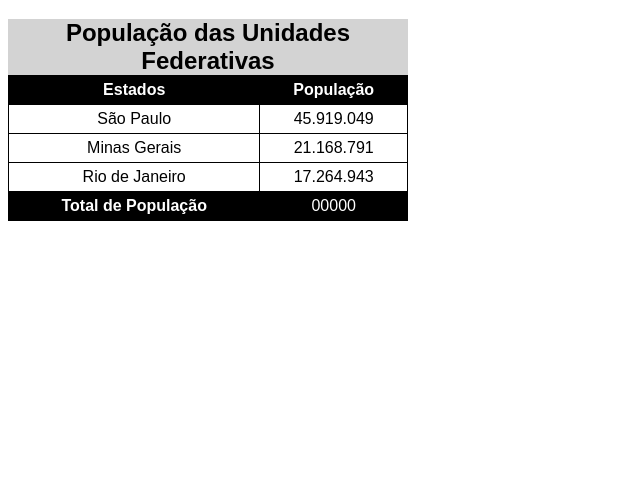
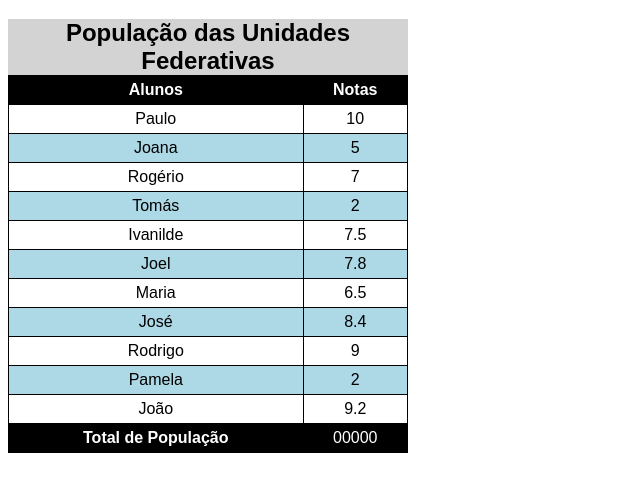
Before and after one commit to ThiagoVini-dev/html_css, a plain HTML site: page Exercicios/ex 023/tabela002.html in a window 1280 px wide. Shown: the part 61-552 px from the top of the page, without its empty margins (0-640 px from the left). Drawn offline with Linux system fonts and the light colour scheme.

```diff
--- a/Exercicios/ex 023/tabela002.html
+++ b/Exercicios/ex 023/tabela002.html
@@ -12,12 +12,21 @@
             border: 1px solid black;
             border-collapse: collapse;
             width: 400px;
-
+            height: 300px;
+            position: relative;
         }
         caption{
             font-size: 1.5em;
             font-weight: bold;
             background-color: lightgray;
+        }
+        tbody > tr:nth-child(even){ /* odd = ímpar, even = par*/
+            background-color: lightblue;
+        }
+        thead > tr > th { /* seletor destinado a congelar cabeçalho*/
+            position: sticky;
+            top: 0;
+            background-color: black;
         }
         td{
             border: 1px solid black;
@@ -48,22 +57,54 @@
         <caption>População das Unidades Federativas</caption>
         <thead>
             <tr>
-                <th scope="col">Estados</th>
-                <th scope="col">População</th>
+                <th scope="col">Alunos</th>
+                <th scope="col">Notas</th>
             </tr>
         </thead>
         <tbody>
             <tr>
-                <td>São Paulo</td>
-                <td>45.919.049</td>
+                <td> Paulo</td>
+                <td>10</td>
             </tr>
             <tr>
-                <td>Minas Gerais</td>
-                <td>21.168.791</td>
+                <td>Joana</td>
+                <td>5</td>
             </tr>
             <tr>
-                <td>Rio de Janeiro</td>
-                <td>17.264.943</td>
+                <td>Rogério</td>
+                <td>7</td>
+            </tr>
+            <tr>
+                <td>Tomás</td>
+                <td>2</td>
+            </tr>
+            <tr>
+                <td>Ivanilde</td>
+                <td>7.5</td>
+            </tr>
+            <tr>
+                <td>Joel</td>
+                <td>7.8</td>
+            </tr>
+            <tr>
+                <td>Maria</td>
+                <td>6.5</td>
+            </tr>
+            <tr>
+                <td>José</td>
+                <td>8.4</td>
+            </tr>
+            <tr>
+                <td>Rodrigo</td>
+                <td>9</td>
+            </tr>
+            <tr>
+                <td>Pamela</td>
+                <td>2</td>
+            </tr>
+            <tr>
+                <td>João</td>
+                <td>9.2</td>
             </tr>
         </tbody>
         <tfoot>
```
Also changed, not shown: Exercicios/ex 023/tabelas003.html (added, +47 -0 lines).
